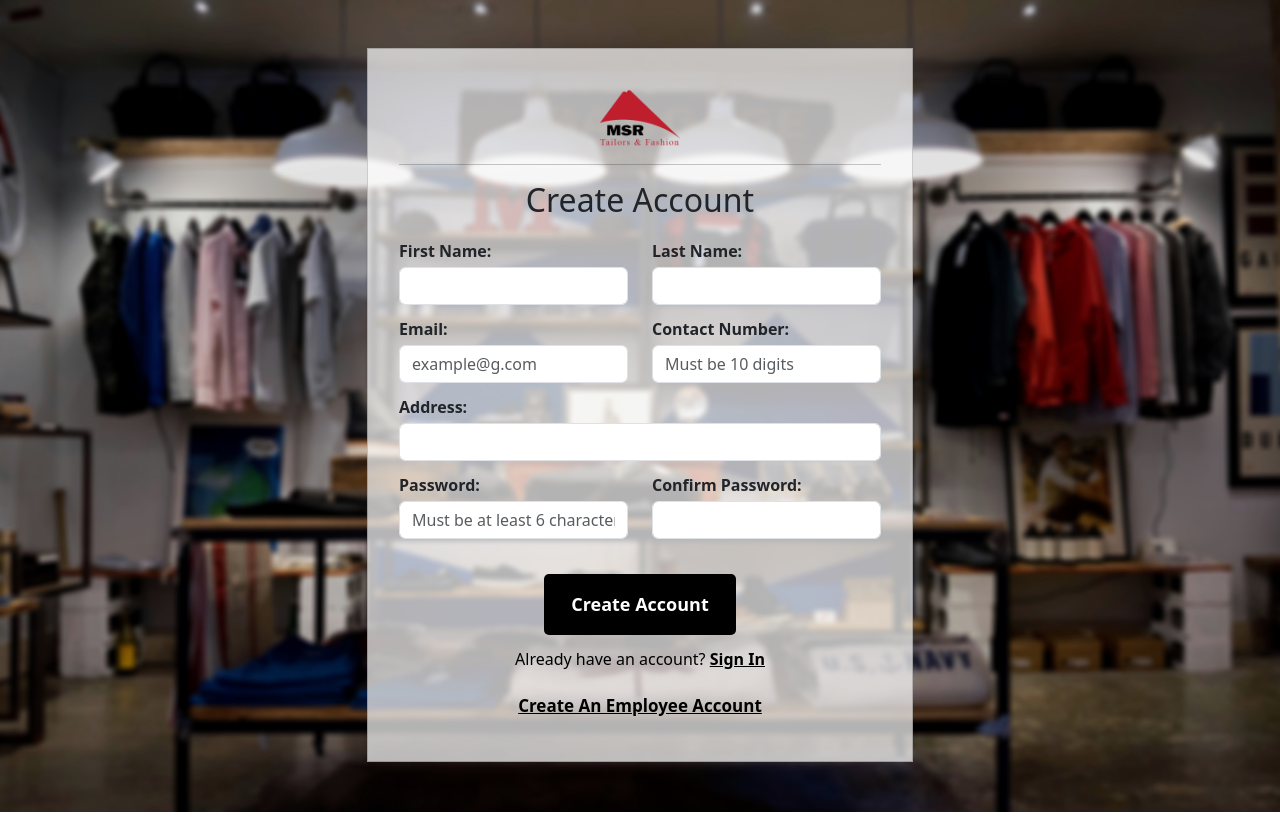
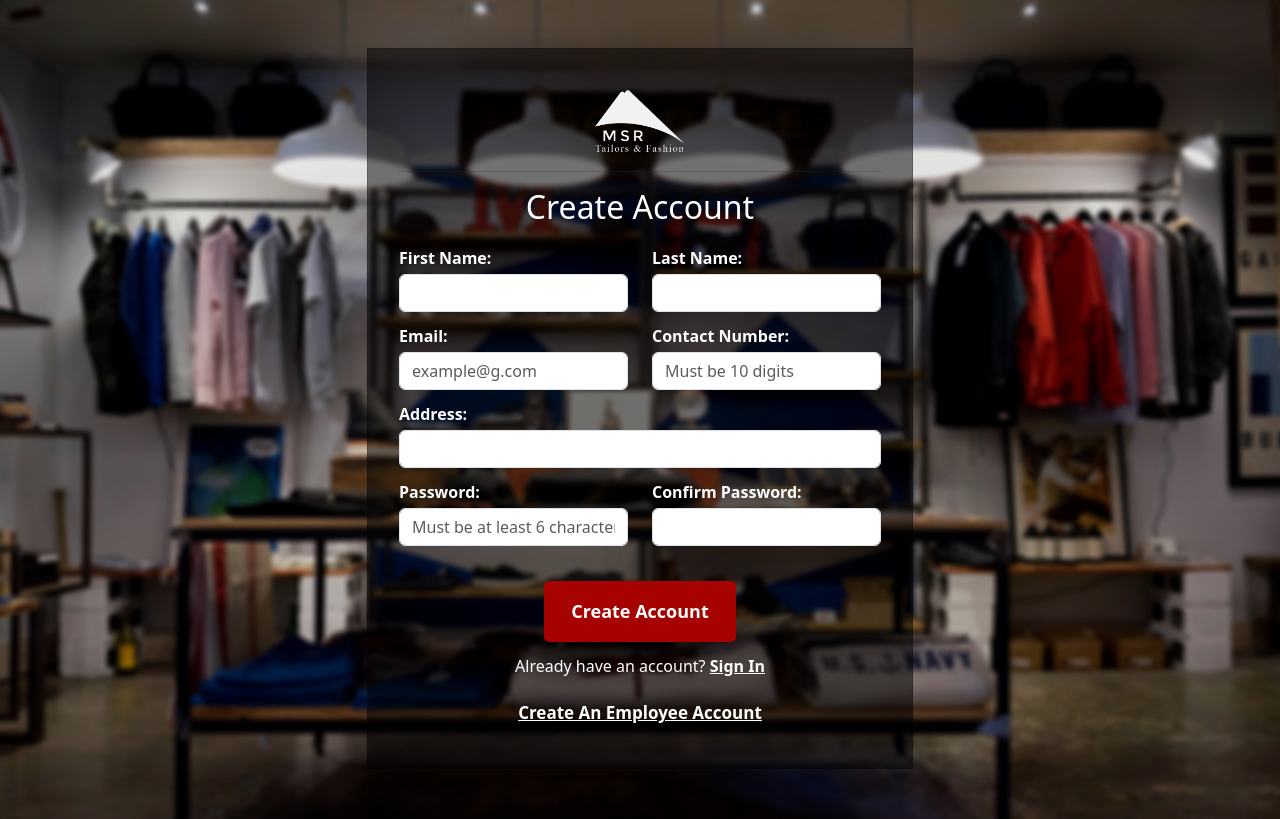
Before and after one commit to Mufthi-Alawdeen/Tailor-Management-System, a React (Create React App) app in the folder frontend/: page /signup in a window 1280 px wide. Built offline with nearby package versions, Linux system fonts and the light colour scheme.

Commit message:
Update SignIn.js

```diff
--- a/frontend/src/components/Log in/SignIn.js
+++ b/frontend/src/components/Log in/SignIn.js
@@ -2,7 +2,7 @@ import React, { useState } from "react";
 import axios from "axios";
 import { Link } from "react-router-dom";
 import "bootstrap/dist/css/bootstrap.min.css";
-import Logo from "../Inquiry/Img/MSR.png";
+import Logo from "./img/logo.png";
 import Swal from 'sweetalert2';
 import bgImage from "./img/signup.jpg";
 
@@ -138,15 +138,15 @@ const UserForm = () => {
       <div className="container mt-5" style={{ marginBottom: '30px' }}>
         <div className="row justify-content-center">
           <div className="col-md-6">
-            <div className="card" style={{ padding: '15px', borderRadius: '0px', backgroundColor: 'rgba(255, 255, 255, 0.7)' }}>
+            <div className="card" style={{ padding: '15px', borderRadius: '0px', backgroundColor: 'rgba(0, 0, 0, 0.5)' }}>
               <div className="card-body">
-                <img src={Logo} style={{ width: '80px', margin: '0 auto', display: 'block', marginTop: '10px' }} alt="Logo" />
+                <img src={Logo} style={{ width: '90px', margin: '0 auto', display: 'block', marginTop: '10px' }} alt="Logo" />
                 <hr></hr>
-                <h2 className="mb-4" style={{ textAlign: 'center' }}>Create Account</h2>
+                <h2 className="mb-4" style={{ textAlign: 'center' , color:'white'}}>Create Account</h2>
                 <form onSubmit={handleSubmit}>
                   <div className="row mb-3">
                     <div className="col-md-6">
-                      <label className="form-label"><b>First Name:</b></label>
+                      <label className="form-label"style={{ color:'white'}} ><b>First Name:</b></label>
                       <input
                         type="text"
                         className="form-control"
@@ -157,7 +157,7 @@ const UserForm = () => {
                       />
                     </div>
                     <div className="col-md-6">
-                      <label className="form-label"><b>Last Name:</b></label>
+                      <label className="form-label" style={{ color:'white'}}><b>Last Name:</b></label>
                       <input
                         type="text"
                         className="form-control"
@@ -170,7 +170,7 @@ const UserForm = () => {
                   </div>
                   <div className="row mb-3">
                     <div className="col-md-6">
-                      <label className="form-label"><b>Email:</b></label>
+                      <label className="form-label" style={{ color:'white'}}><b>Email:</b></label>
                       <input
                         type="email"
                         className={`form-control ${errors.email && 'is-invalid'}`}
@@ -186,24 +186,27 @@ const UserForm = () => {
                       )}
                     </div>
                     <div className="col-md-6">
-                      <label className="form-label"><b>Contact Number:</b></label>
+  <label className="form-label" style={{ color:'white' }}><b>Contact Number:</b></label>
   <input
-                        type="number"
+    type="text"
     className={`form-control ${errors.contactNumber && 'is-invalid'}`}
     placeholder="Must be 10 digits"
     name="ContactNumber"
     value={formData.ContactNumber}
     onChange={handleChange}
     onBlur={handleBlur}
+    maxLength="10"
+    pattern="\d*"
     required
   />
   {errors.contactNumber && (
     <div className="invalid-feedback">{errors.contactNumber}</div>
   )}
 </div>
+
                   </div>
                   <div className="mb-3">
-                    <label className="form-label"><b>Address:</b></label>
+                    <label className="form-label" style={{ color:'white'}}><b>Address:</b></label>
                     <input
                       type="text"
                       className="form-control"
@@ -215,7 +218,7 @@ const UserForm = () => {
                   </div>
                   <div className="row mb-3">
                     <div className="col-md-6">
-                      <label className="form-label"><b>Password:</b></label>
+                      <label className="form-label" style={{ color:'white'}}><b>Password:</b></label>
                       <input
                         type="password"
                         className={`form-control ${errors.password && 'is-invalid'}`}
@@ -226,11 +229,11 @@ const UserForm = () => {
                         required
                       />
                       {errors.password && (
-                        <div className="invalid-feedback">{errors.password}</div>
+                        <div className="invalid-feedback" style={{ color:'white'}}>{errors.password}</div>
                       )}
                     </div>
                     <div className="col-md-6">
-                      <label className="form-label"><b>Confirm Password:</b></label>
+                      <label className="form-label" style={{ color:'white'}}><b>Confirm Password:</b></label>
                       <input
                         type="password"
                         className={`form-control ${errors.confirmPassword && 'is-invalid'}`}
@@ -255,7 +258,7 @@ const UserForm = () => {
                         margin: '0 auto',
                         width: '40%',
                         padding: '17px',
-                        backgroundColor: 'black',
+                        backgroundColor: '#a60202',
                         borderRadius: '5px',
                         fontWeight: '650',
                         fontSize: '18px',
@@ -266,12 +269,12 @@ const UserForm = () => {
                     </button>
                   </div>
                 </form>
-                <p className="mt-3" style={{ textAlign: 'center', marginTop: '25px', color: 'black' }}>
-                  Already have an account? <Link to="/login" style={{ color: 'black' }}><b>Sign In</b></Link>
+                <p className="mt-3" style={{ textAlign: 'center', marginTop: '25px', color: 'white' }}>
+                  Already have an account? <Link to="/login" style={{ color: 'white' }}><b>Sign In</b></Link>
                 </p>
                 <div style={{ marginTop: '30px' }}>
                   <p className="mt-3" style={{ textAlign: 'center', fontWeight: '600', fontSize: '17px', color: 'black' }}>
-                    <Link to="/employee/signin" style={{ color: 'black' }}><b>Create An Employee Account</b></Link>
+                    <Link to="/employee/signin" style={{ color: 'white' }}><b>Create An Employee Account</b></Link>
                   </p>
                 </div>
               </div>
```
Lines whose indentation alone changed are shown as unchanged.
